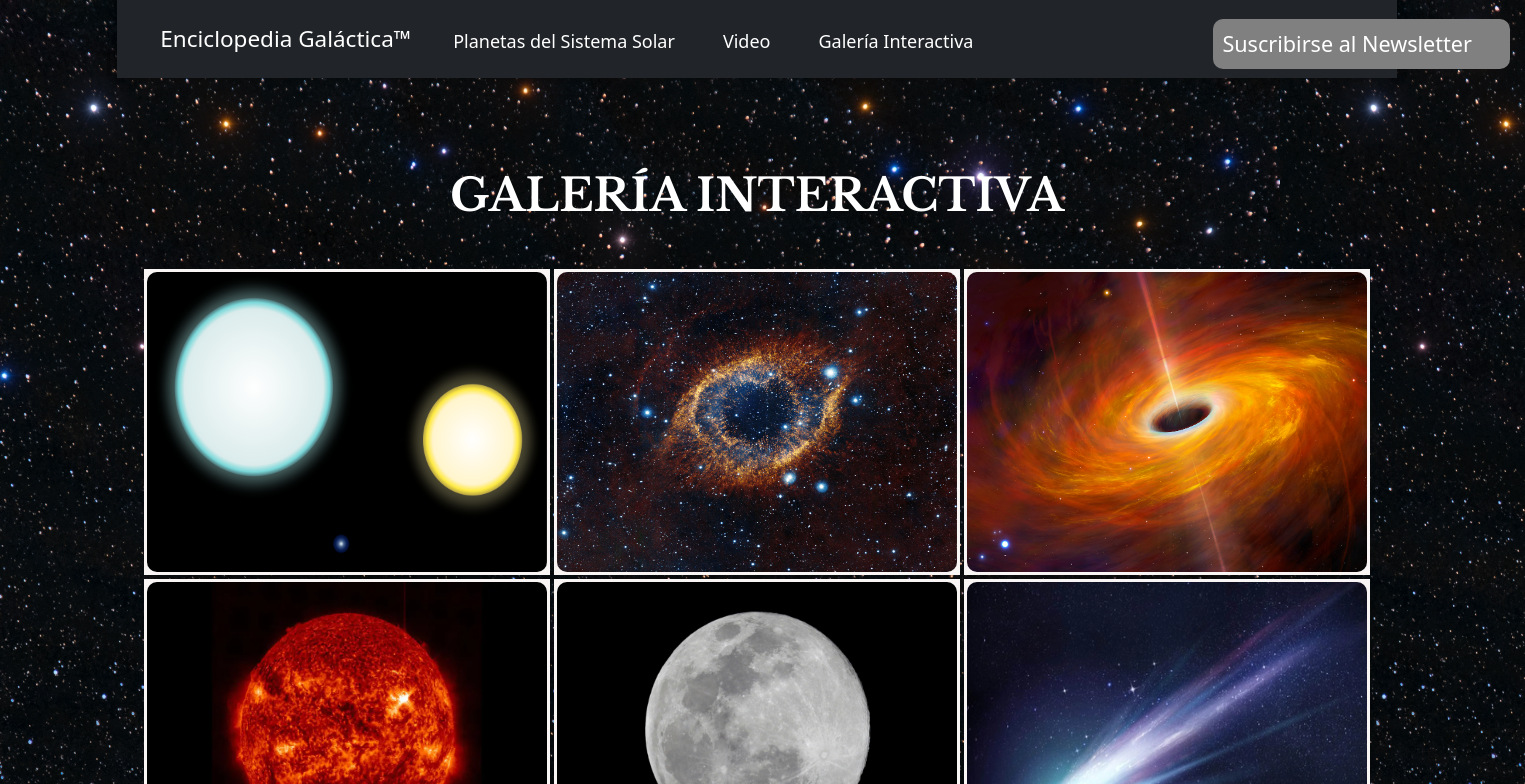
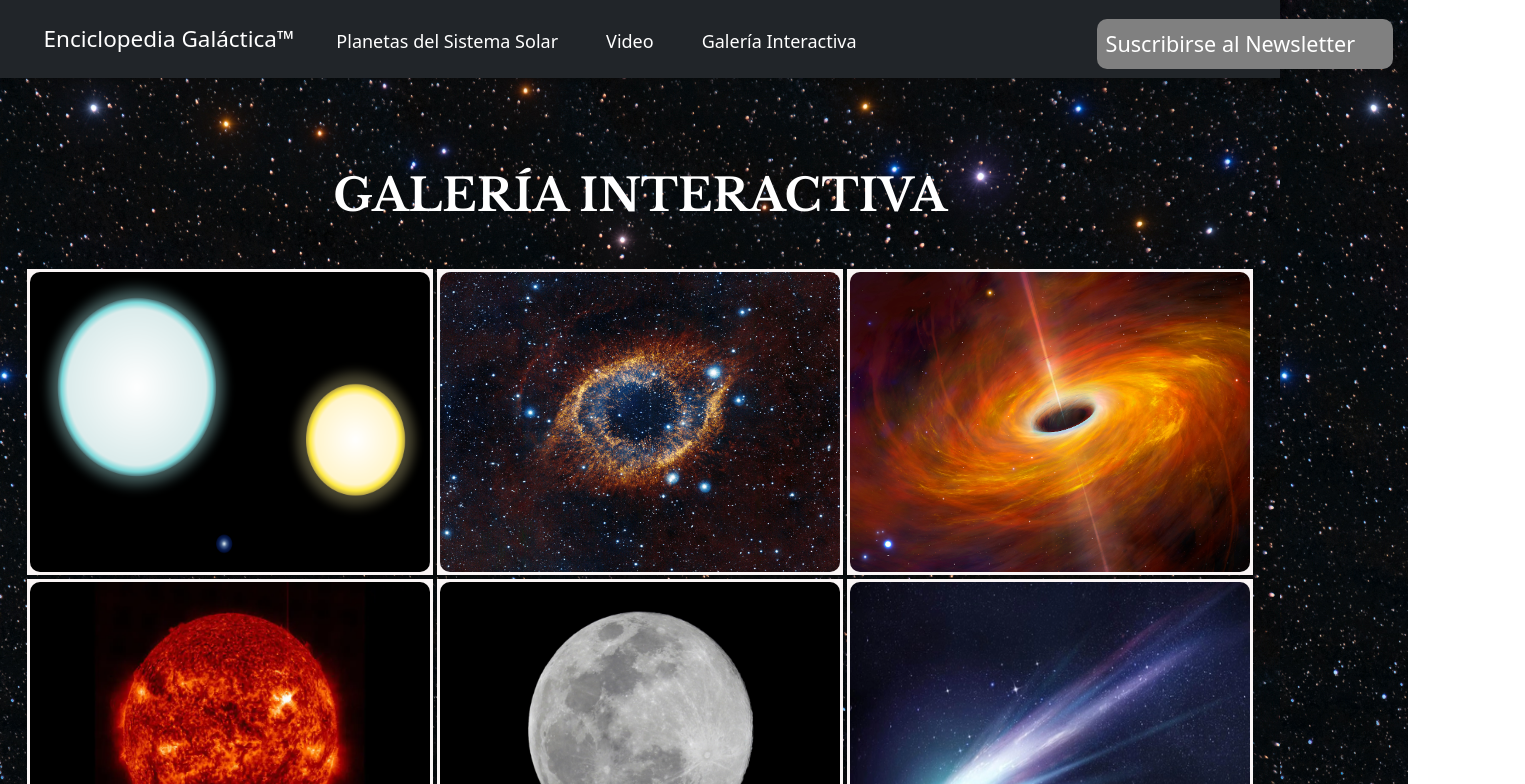
Before and after one commit to JasonJordanP/JasonJordanP.github.io, a React (Create React App) app in the folder sistema-solar/: page /Galeria in a window 1280 px wide. Shown: the top 784 px of the page, 1525 px wide, since content can reach past the window. Built offline with nearby package versions, Linux system fonts and the light colour scheme; some icons are missing.

Commit message:
Proyecto Finalizado

```diff
--- a/sistema-solar/src/App.css
+++ b/sistema-solar/src/App.css
@@ -101,7 +101,6 @@ div.navbar {
     padding-bottom: 0px;
     color: red;
 }
-
 .navbar-light .navbar-brand {
     color: white;
 }
@@ -174,12 +173,17 @@ footer {
 #slider {
     height: 60vh;
     min-height: 300px;
+    width: 100%;
     background: no-repeat center center scroll;
     -webkit-background-size: cover;
     -moz-background-size: cover;
     -o-background-size: cover;
     background-size: cover;
-    max-width: max-content;
+}
+.containercarousel {
+    width: 100%;
+    align-items: center;
+    justify-content: center;
 }
 #newsletter {
     align-self: right;
--- a/sistema-solar/src/components/Carousel.js
+++ b/sistema-solar/src/components/Carousel.js
@@ -18,7 +18,7 @@ export function Carrusel() {
         <img
           id="slider"
           className="d-block w-100"
-          src="https://fotos.perfil.com/2022/07/12/trim/950/534/imagenes-del-telescopio-espacial-james-webb-de-la-nasa-20220712-1385403.jpg"
+          src="https://www.infobae.com/new-resizer/Cx548U38NtgdOwnz_wZKz5JsrbA=/768x432/filters:format(webp):quality(85)/cloudfront-us-east-1.images.arcpublishing.com/infobae/D6D7ZS7MTFD2PAFC4BG5KQVIUA.jpg"
           alt="Second slide"
         />
       </Carousel.Item>
@@ -26,7 +26,7 @@ export function Carrusel() {
         <img
           id="slider"
           className="d-block w-100"
-          src="https://tn.com.ar/resizer/aw4sC33vhqzMACA4dTgKRBRRDCg=/1440x0/smart/filters:format(webp)/cloudfront-us-east-1.images.arcpublishing.com/artear/XMDNFOKVGBAU3KKFOV4S37CA4Y.png"
+          src="https://cdn.computerhoy.com/sites/navi.axelspringer.es/public/styles/1200/public/media/image/2022/10/ultima-imagen-james-webb-nasa-tiene-locos-astronomos-como-radiografia-2855335.jpg?itok=MUhVEdaT"
           alt="Third slide"
         />
       </Carousel.Item>
--- a/sistema-solar/src/components/GaleriaCosmica.js
+++ b/sistema-solar/src/components/GaleriaCosmica.js
@@ -8,9 +8,10 @@ export function GaleriaCosmica () {
 
     return (
         <>
+        <div className='contenedortitulo'>
         <h1 id='titulogaleria'>GALERÍA INTERACTIVA</h1>
-        <br>
-        </br>
+        </div>
+
         <Gallery/>
         </>
     )
--- a/sistema-solar/src/pages/Home.js
+++ b/sistema-solar/src/pages/Home.js
@@ -8,8 +8,9 @@ import { Carrusel } from '../components/Carousel.js';
 export const Home = () => {
     return (
         <>
-
+            <div className="containercarousel">
             <Carrusel/>
+            </div>
 
             <h1 id='vialactea'>ENCICLOPEDIA GALÁCTICA</h1>
             <div>
--- a/sistema-solar/src/stylesheets/galeria.css
+++ b/sistema-solar/src/stylesheets/galeria.css
@@ -2,7 +2,6 @@
 	list-style-type: none;
 	margin: 0px;
 	padding: 0px;
-
 }
 
 .caption-style-1 li{
@@ -16,7 +15,6 @@
 	opacity: 1;
 
 }
-
 
 .caption-style-1 img{
 	margin: 0px;
@@ -54,10 +52,18 @@ img.gallery-image {
     margin-bottom: 1em;
 	width: max-content;
 	color: white;
-	display: grid;
+	display: flex;
 	align-items: center;
-	margin-right: 10em;
-	margin-left: 10em;
+	margin-right: 0px;
+	margin-left: 0px;
+	align-content: center;
+}
+.contenedortitulo {
+	width: 100%;
+	height: 100%;
+	display: flex;
+	align-items: center;
+	justify-content: center;
 }
 .caption-style-1 .caption-text h1{
 	text-transform: uppercase;
```
Lines whose indentation alone changed are shown as unchanged.
